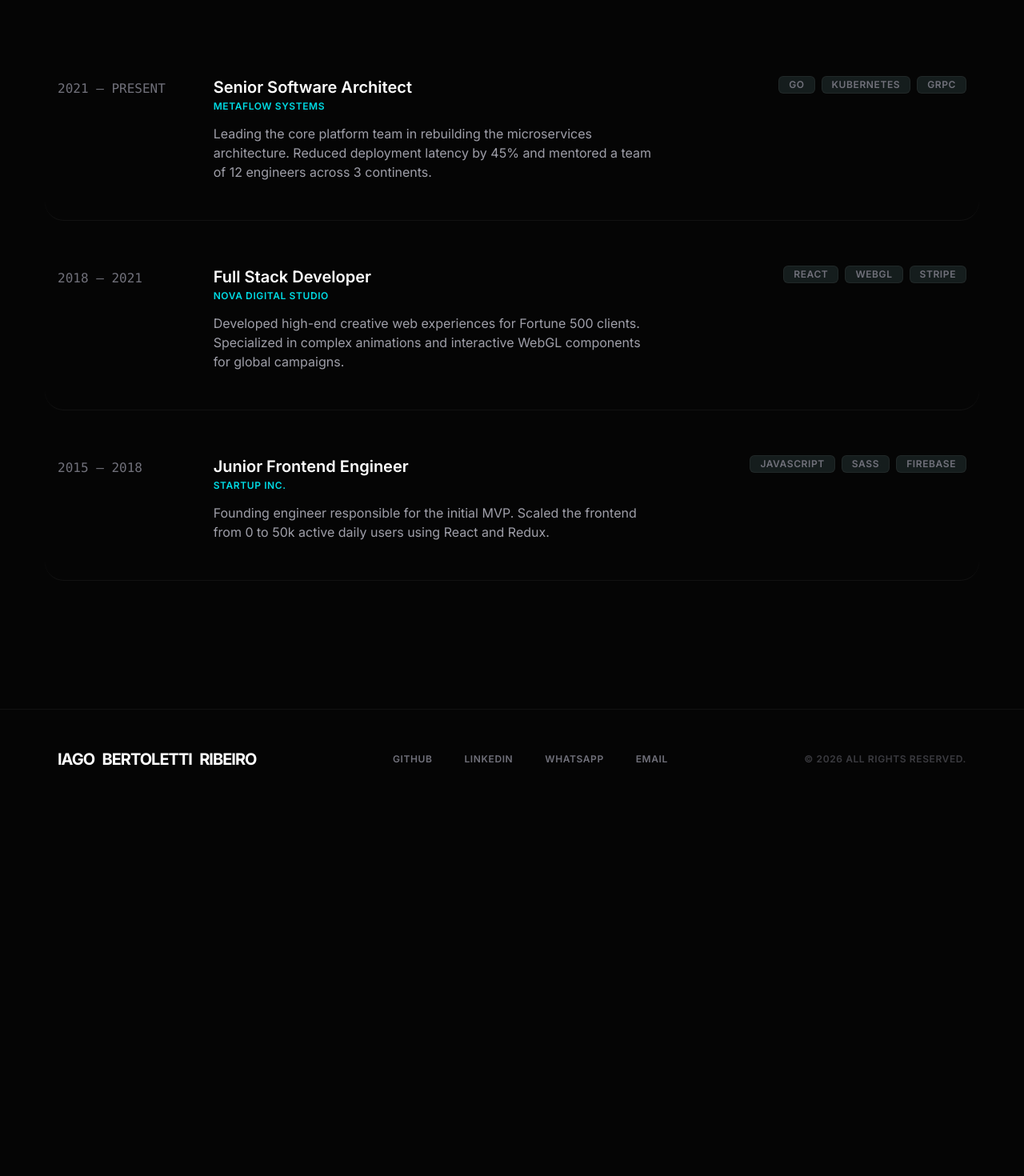
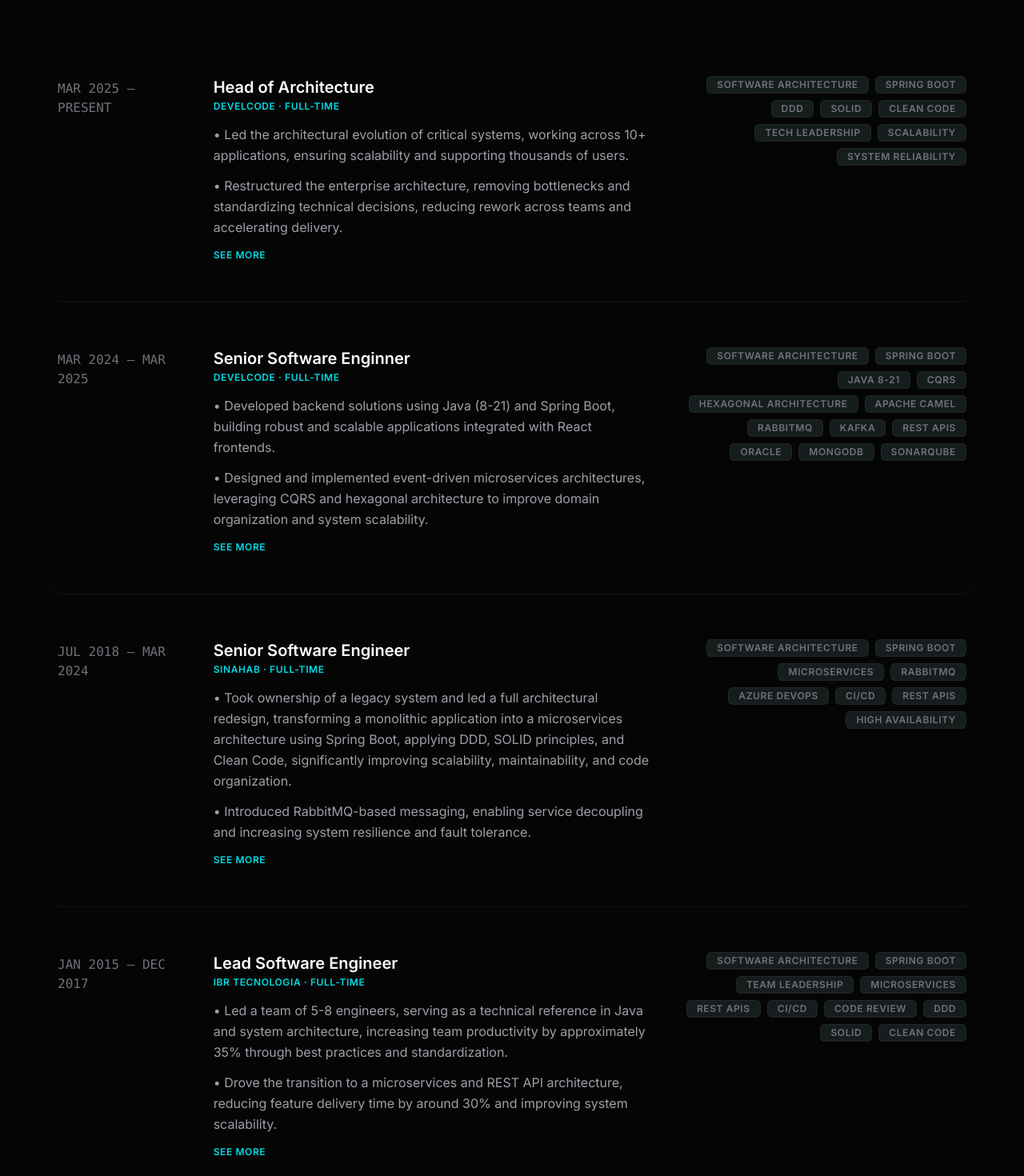
Before and after one commit to iagobrdev/portfolio, a React (Vite) app: page / in a window 1280 px wide. Shown: the part 1220-2690 px from the top of the page at 80% size. Before the commit the page ends 2231 px from the top, so only its background shows below. Built offline with nearby package versions, Linux system fonts and the light colour scheme.

Commit message:
professional

```diff
--- a/src/components/Trajectory.tsx
+++ b/src/components/Trajectory.tsx
@@ -1,14 +1,18 @@
 import { motion } from "motion/react";
+import { useState } from "react";
 
 interface ExperienceItemProps {
   year: string;
   role: string;
   company: string;
-  description: string;
+  description: string[];
   tags: string[];
 }
 
 function ExperienceItem({ year, role, company, description, tags }: ExperienceItemProps) {
+  const [expanded, setExpanded] = useState(false);
+  const visibleDescription = expanded ? description : description.slice(0, 2);
+
   return (
     <motion.div
       initial={{ opacity: 0, y: 20 }}
@@ -22,9 +26,20 @@ function ExperienceItem({ year, role, company, description, tags }: ExperienceIt
       <div className="md:col-span-6">
         <h4 className="text-xl font-semibold text-white mb-1 group-hover:text-brand-cyan transition-colors">{role}</h4>
         <div className="text-label text-brand-cyan mb-4">{company}</div>
-        <p className="text-base text-zinc-400 max-w-xl group-hover:text-zinc-300 transition-colors">
-          {description}
-        </p>
+        <ul className="space-y-3 text-base text-zinc-400 max-w-2xl group-hover:text-zinc-300 transition-colors">
+          {visibleDescription.map((item) => (
+            <li key={item} className="leading-relaxed">• {item}</li>
+          ))}
+        </ul>
+        {description.length > 3 && (
+          <button
+            type="button"
+            onClick={() => setExpanded((prev) => !prev)}
+            className="mt-4 text-label text-brand-cyan hover:text-white transition-colors"
+          >
+            {expanded ? "See less" : "See more"}
+          </button>
+        )}
       </div>
       <div className="md:col-span-4 flex flex-wrap gap-2 h-fit md:justify-end">
         {tags.map((tag) => (
@@ -40,25 +55,79 @@ function ExperienceItem({ year, role, company, description, tags }: ExperienceIt
 export function Trajectory() {
   const experiences = [
     {
-      year: "2021 — PRESENT",
-      role: "Senior Software Architect",
-      company: "Metaflow Systems",
-      description: "Leading the core platform team in rebuilding the microservices architecture. Reduced deployment latency by 45% and mentored a team of 12 engineers across 3 continents.",
-      tags: ["GO", "KUBERNETES", "GRPC"]
+      year: "MAR 2025 — PRESENT",
+      role: "Head of Architecture",
+      company: "Develcode · Full-time",
+      description: [
+        "Led the architectural evolution of critical systems, working across 10+ applications, ensuring scalability and supporting thousands of users.",
+        "Restructured the enterprise architecture, removing bottlenecks and standardizing technical decisions, reducing rework across teams and accelerating delivery.",
+        "Acted as a technical gatekeeper, reviewing and guiding dozens of architectural decisions, preventing inconsistent solutions and reducing production risks.",
+        "Established engineering standards (DDD, SOLID, Clean Code, and architectural best practices), improving code quality and reducing system coupling.",
+        "Made strategic decisions on technology and architecture, balancing cost, performance, and scalability in production environments.",
+        "Conducted technical reviews on critical systems, actively preventing failures and improving reliability.",
+        "Mentored architects and tech leads, raising the technical bar and improving architectural decision-making across teams.",
+        "Partnered with executive leadership, aligning technology decisions with direct business impact."
+      ],
+      tags: ["SOFTWARE ARCHITECTURE", "SPRING BOOT", "DDD", "SOLID", "CLEAN CODE", "TECH LEADERSHIP", "SCALABILITY", "SYSTEM RELIABILITY"]
     },
     {
-      year: "2018 — 2021",
-      role: "Full Stack Developer",
-      company: "Nova Digital Studio",
-      description: "Developed high-end creative web experiences for Fortune 500 clients. Specialized in complex animations and interactive WebGL components for global campaigns.",
-      tags: ["REACT", "WEBGL", "STRIPE"]
+      year: "MAR 2024 — MAR 2025",
+      role: "Senior Software Enginner",
+      company: "Develcode · Full-time",
+      description: [
+        "Developed backend solutions using Java (8-21) and Spring Boot, building robust and scalable applications integrated with React frontends.",
+        "Designed and implemented event-driven microservices architectures, leveraging CQRS and hexagonal architecture to improve domain organization and system scalability.",
+        "Built complex integrations using Apache Camel with RabbitMQ and Kafka, enabling efficient and resilient asynchronous communication across distributed systems.",
+        "Developed and maintained RESTful APIs in Java, ensuring high performance and seamless integration with internal and external systems.",
+        "Worked with Oracle and MongoDB, designing efficient data models for both relational and NoSQL scenarios.",
+        "Implemented unit and integration testing, achieving over 90% code coverage with SonarQube, significantly improving code quality and reliability.",
+        "Standardized code practices by applying SOLID principles and Clean Code, improving maintainability and reducing technical debt."
+      ],
+      tags: ["SOFTWARE ARCHITECTURE", "SPRING BOOT", "JAVA 8-21", "CQRS", "HEXAGONAL ARCHITECTURE", "APACHE CAMEL", "RABBITMQ", "KAFKA", "REST APIs", "ORACLE", "MONGODB", "SONARQUBE"]
     },
     {
-      year: "2015 — 2018",
-      role: "Junior Frontend Engineer",
-      company: "StartUp Inc.",
-      description: "Founding engineer responsible for the initial MVP. Scaled the frontend from 0 to 50k active daily users using React and Redux.",
-      tags: ["JAVASCRIPT", "SASS", "FIREBASE"]
+      year: "JUL 2018 — MAR 2024",
+      role: "Senior Software Engineer",
+      company: "SiNaHab · Full-time",
+      description: [
+        "Took ownership of a legacy system and led a full architectural redesign, transforming a monolithic application into a microservices architecture using Spring Boot, applying DDD, SOLID principles, and Clean Code, significantly improving scalability, maintainability, and code organization.",
+        "Introduced RabbitMQ-based messaging, enabling service decoupling and increasing system resilience and fault tolerance.",
+        "Designed and implemented CI/CD pipelines in Azure DevOps, automating build, testing, and deployment processes, reducing production delivery time by approximately 40% and improving release reliability.",
+        "Developed 20+ RESTful APIs in Java, enabling seamless integration between internal systems and external partners, reducing response times by approximately 25%.",
+        "Continuously evolved the system to support thousands of active users and high transaction volumes.",
+        "Implemented and maintained unit and integration testing, improving software quality and reducing production issues by approximately 30%.",
+        "Managed and maintained cloud environments on Microsoft Azure, ensuring high availability, system stability, and performance."
+      ],
+      tags: ["SOFTWARE ARCHITECTURE", "SPRING BOOT", "MICROSERVICES", "RABBITMQ", "AZURE DEVOPS", "CI/CD", "REST APIs", "HIGH AVAILABILITY"]
+    },
+    {
+      year: "JAN 2015 — DEC 2017",
+      role: "Lead Software Engineer",
+      company: "IBR TECNOLOGIA · Full-time",
+      description: [
+        "Led a team of 5-8 engineers, serving as a technical reference in Java and system architecture, increasing team productivity by approximately 35% through best practices and standardization.",
+        "Drove the transition to a microservices and REST API architecture, reducing feature delivery time by around 30% and improving system scalability.",
+        "Established engineering standards (Clean Code, SOLID, DDD) and implemented structured code review processes, reducing production bugs by approximately 40%.",
+        "Played a key role in technical decision-making and solution design, ensuring highly resilient, scalable, and high-performance systems.",
+        "Designed and implemented CI/CD pipelines, reducing deployment time to production by approximately 50%.",
+        "Mentored junior and mid-level engineers, accelerating team growth and reducing onboarding time by approximately 30%.",
+        "Partnered closely with business stakeholders, translating complex requirements into efficient technical solutions, directly impacting delivery speed and product quality."
+      ],
+      tags: ["SOFTWARE ARCHITECTURE", "SPRING BOOT", "TEAM LEADERSHIP", "MICROSERVICES", "REST APIs", "CI/CD", "CODE REVIEW", "DDD", "SOLID", "CLEAN CODE"]
+    },
+    {
+      year: "JAN 2010 — DEC 2014",
+      role: "Software Engineer",
+      company: "IBR TECNOLOGIA · Full-time",
+      description: [
+        "Led the development and continuous evolution of the iBRSOFT ERP using Java, supporting 300+ active clients and handling thousands of daily fiscal transactions, focusing on performance and high availability.",
+        "Designed and maintained critical fiscal modules (NF-e, NFS-e, CT-e, MDF-e, SPED, SINTEGRA), ensuring 100% legal compliance and reducing fiscal errors by approximately 40%.",
+        "Architected and delivered the iBRSOFT CDV system in 6 days, meeting Federal Law 12.977 requirements, enabling the first authorized vehicle dismantling operation in Brazil and driving the company to become a national market leader.",
+        "Owned the integration and certification of TEF and PAF-ECF, implementing robust Java-based solutions processing hundreds of financial transactions daily with high reliability.",
+        "Developed 20+ REST APIs and Web Services in Java, enabling seamless system integration and reducing inter-service communication time by approximately 30%.",
+        "Built mobile applications integrated with Java backend services, reaching 1,000+ active users and optimizing field operations for orders and service management."
+      ],
+      tags: ["JAVA", "ERP", "FISCAL SYSTEMS", "REST APIs", "WEB SERVICES", "SYSTEM INTEGRATIONS", "HIGH AVAILABILITY", "MOBILE INTEGRATION"]
     }
   ];
 
```
